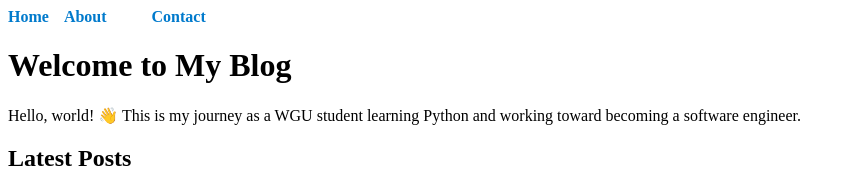
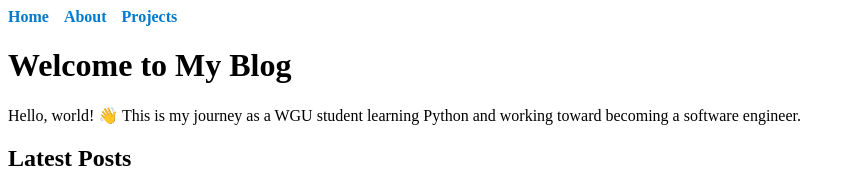
Before and after one commit to jgalv71/my-blog, a Jekyll site: the page built from index.md, in a window 1280 px wide. Shown: the top 192 px of the page, without its empty margins (0-855 px from the left). Built offline with Jekyll 4.4.1, drawn with Linux system fonts in a browser that asks for light colours.

Commit message:
Revise  header.html

```diff
--- a/_includes/header.html
+++ b/_includes/header.html
@@ -1,8 +1,7 @@
 <nav>
   <ul>
-    <li><a href="{{ site.baseurl }}/">Home</a></li>
-    <li><a href="{{ site.baseurl }}/about.html">About</a></li>
-    <li><a href="{{ site.baseurl }}/projects.html"/Projects</a></li>
-    <li><a href="mailto:egtte0424@gmail.com">Contact</a></li>
+    <li><a href="/">Home</a></li>
+    <li><a href="/about.md">About</a></li>
+    <li><a href="/projects.md">Projects</a></li>
   </ul>
 </nav>
```
